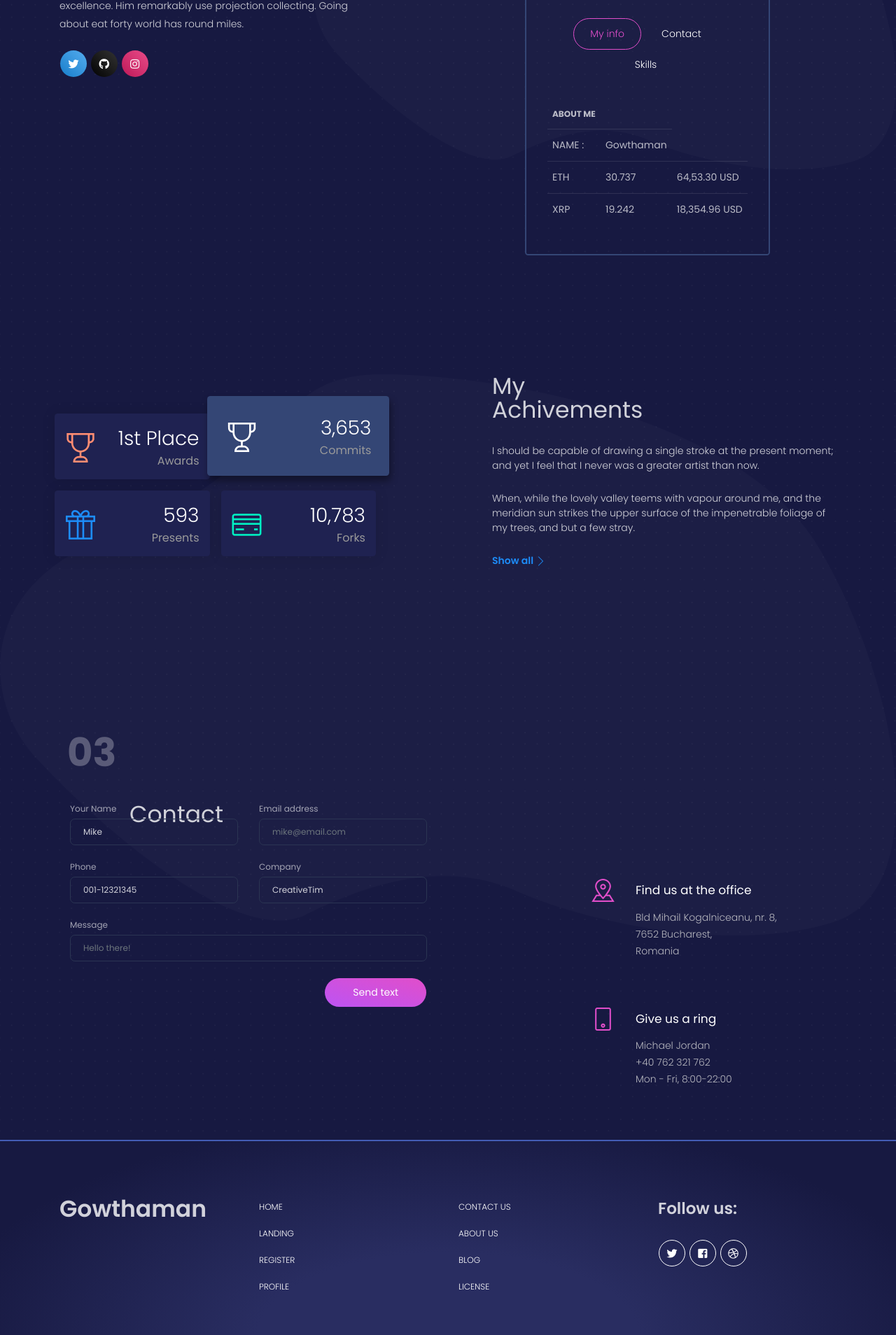
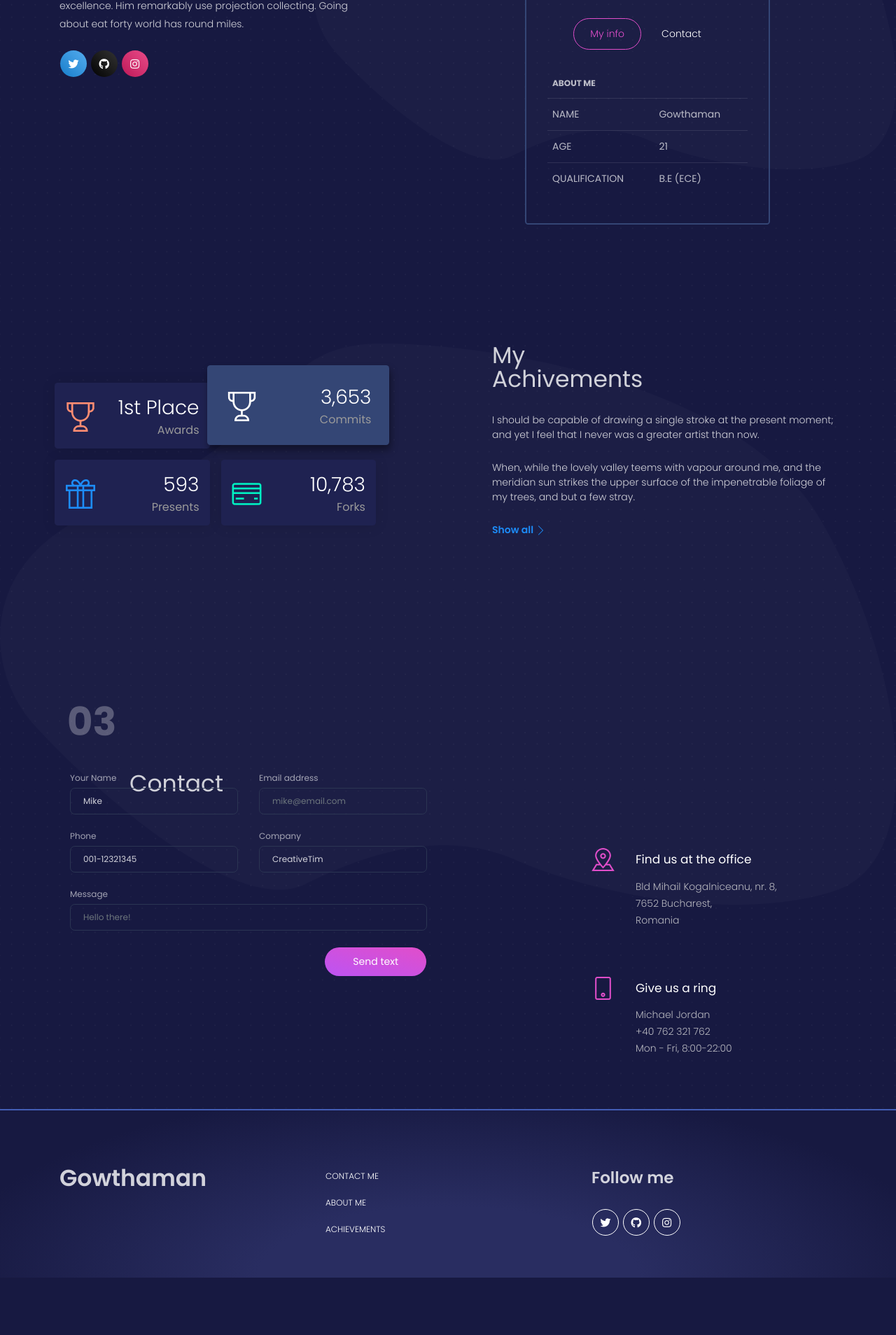
Before and after one commit to krishkyo/my-portfolio, a website: page index.html in a window 1280 px wide. Shown: the part 380-2288 px from the top of the page at 70% size. After the commit the page ends 2206 px from the top, so only its background shows below. Drawn offline with Linux system fonts and the light colour scheme.

Commit message:
about me updated

```diff
--- a/index.html
+++ b/index.html
@@ -19,8 +19,8 @@
 <head>
   <meta charset="utf-8" />
   <meta name="viewport" content="width=device-width, initial-scale=1, shrink-to-fit=no">
-  <link rel="apple-touch-icon" sizes="76x76" href="assets/img/apple-icon.png">
-  <link rel="icon" type="image/png" href="assets/img/favicon.png">
+  <link rel="apple-touch-icon" sizes="76x76" href="assets/img/gowtham.jpg">
+  <link rel="icon" type="image/png" href="assets/img/gowtham.jpg">
   <title>
     Gowthaman
   </title>
@@ -137,11 +137,11 @@
                       Contact
                     </a>
                   </li>
-                  <li class="nav-item">
+                  <!-- <li class="nav-item">
                     <a class="nav-link" data-toggle="tab" href="#linkc">
                       Skills
                     </a>
-                  </li>
+                  </li> -->
                 </ul>
                 <div class="tab-content tab-subcategories">
                   <div class="tab-pane active" id="linka">
@@ -157,7 +157,7 @@
                         <tbody>
                           <tr>
                             <td>
-                              NAME :
+                              NAME
                             </td>
                             <td>
                               Gowthaman
@@ -165,24 +165,18 @@
                           </tr>
                           <tr>
                             <td>
-                              ETH
+                              AGE
                             </td>
                             <td>
-                              30.737
-                            </td>
-                            <td>
-                              64,53.30 USD
+                              21
                             </td>
                           </tr>
                           <tr>
                             <td>
-                              XRP
+                              QUALIFICATION
                             </td>
                             <td>
-                              19.242
-                            </td>
-                            <td>
-                              18,354.96 USD
+                              B.E (ECE)
                             </td>
                           </tr>
                         </tbody>
@@ -208,36 +202,6 @@
                       </div>
                     </div>
                     <button type="submit" class="btn btn-simple btn-primary btn-icon btn-round float-right"><i class="tim-icons icon-send"></i></button>
-                  </div>
-                  <div class="tab-pane" id="linkc">
-                    <div class="table-responsive"  style="overflow: hidden;">
-                      <table class="table tablesorter " id="plain-table">
-                        <thead class=" text-primary">
-                          <tr>
-                            <th class="header">
-                              Latest Crypto News
-                            </th>
-                          </tr>
-                        </thead>
-                        <tbody>
-                          <tr>
-                            <td>
-                              The Daily: Nexo to Pay on Stable...
-                            </td>
-                          </tr>
-                          <tr>
-                            <td>
-                              Venezuela Begins Public of Nation...
-                            </td>
-                          </tr>
-                          <tr>
-                            <td>
-                              PR: BitCanna – Dutch Blockchain...
-                            </td>
-                          </tr>
-                        </tbody>
-                      </table>
-                    </div>
                   </div>
                 </div>
               </div>
@@ -439,68 +403,40 @@
     <footer class="footer">
       <div class="container">
         <div class="row">
-          <div class="col-md-3">
+          <div class="col-md-4">
             <h1 class="title">Gowthaman</h1>
           </div>
-          <div class="col-md-3">
+
+          <div class="col-md-4">
             <ul class="nav">
               <li class="nav-item">
-                <a href="../index.html" class="nav-link">
-                  Home
+                <a href="https://creative-tim.com/contact-us" class="nav-link">
+                  Contact Me
                 </a>
               </li>
               <li class="nav-item">
-                <a href="../examples/landing-page.html" class="nav-link">
-                  Landing
+                <a href="https://creative-tim.com/about-us" class="nav-link">
+                  About Me
                 </a>
               </li>
               <li class="nav-item">
-                <a href="../examples/register-page.html" class="nav-link">
-                  Register
-                </a>
-              </li>
-              <li class="nav-item">
-                <a href="../examples/profile-page.html" class="nav-link">
-                  Profile
+                <a href="https://creative-tim.com/blog" class="nav-link">
+                  Achievements
                 </a>
               </li>
             </ul>
           </div>
-          <div class="col-md-3">
-            <ul class="nav">
-              <li class="nav-item">
-                <a href="https://creative-tim.com/contact-us" class="nav-link">
-                  Contact Us
-                </a>
-              </li>
-              <li class="nav-item">
-                <a href="https://creative-tim.com/about-us" class="nav-link">
-                  About Us
-                </a>
-              </li>
-              <li class="nav-item">
-                <a href="https://creative-tim.com/blog" class="nav-link">
-                  Blog
-                </a>
-              </li>
-              <li class="nav-item">
-                <a href="https://opensource.org/licenses/MIT" class="nav-link">
-                  License
-                </a>
-              </li>
-            </ul>
-          </div>
-          <div class="col-md-3">
-            <h3 class="title">Follow us:</h3>
+          <div class="col-md-4">
+            <h3 class="title">Follow me</h3>
             <div class="btn-wrapper profile">
-              <a target="_blank" href="https://twitter.com/creativetim" class="btn btn-icon btn-neutral btn-round btn-simple" data-toggle="tooltip" data-original-title="Follow us">
+              <a target="_blank" href="https://twitter.com/creativetim" class="btn btn-icon btn-neutral btn-round btn-simple" data-toggle="tooltip" data-original-title="Follow me">
                 <i class="fab fa-twitter"></i>
               </a>
-              <a target="_blank" href="https://www.facebook.com/creativetim" class="btn btn-icon btn-neutral btn-round btn-simple" data-toggle="tooltip" data-original-title="Like us">
-                <i class="fab fa-facebook-square"></i>
+              <a target="_blank" href="https://www.facebook.com/creativetim" class="btn btn-icon btn-neutral btn-round btn-simple" data-toggle="tooltip" data-original-title="Follow me">
+                <i class="fab fa-github"></i>
               </a>
-              <a target="_blank" href="https://dribbble.com/creativetim" class="btn btn-icon btn-neutral  btn-round btn-simple" data-toggle="tooltip" data-original-title="Follow us">
-                <i class="fab fa-dribbble"></i>
+              <a target="_blank" href="https://dribbble.com/creativetim" class="btn btn-icon btn-neutral  btn-round btn-simple" data-toggle="tooltip" data-original-title="Follow me">
+                <i class="fab fa-instagram"></i>
               </a>
             </div>
           </div>
```
